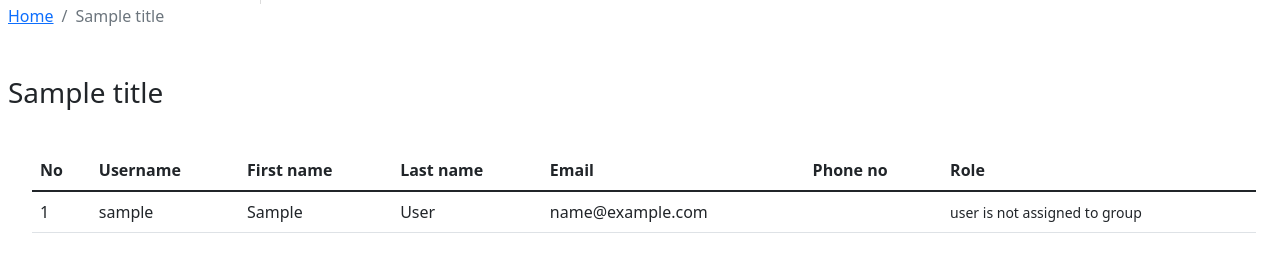
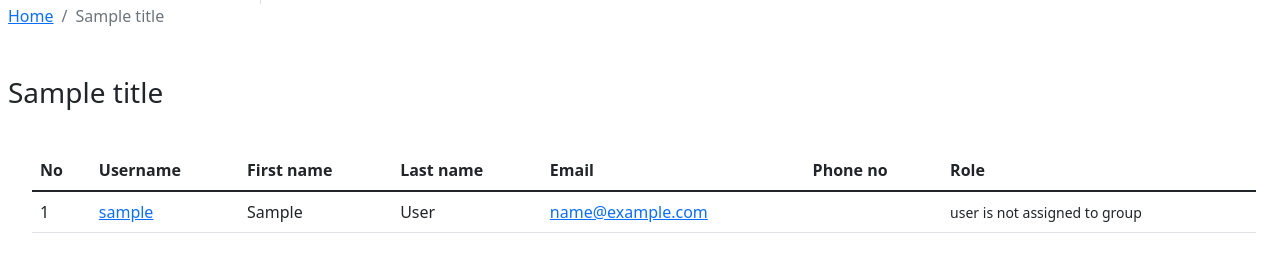
Before and after one commit to ashitizn21/Library-management-system, a Django app: template src/auser/templates/auser/user/list.html in a window 1280 px wide. Shown: the part 796-1053 px from the top of the page. Run offline with Django 3.2, Linux system fonts and the light colour scheme; tables that the repository leaves empty hold one stand-in row (values such as "Sample post"); the template is opened without the code that fills it: values that come from a table or form of the project are taken from there, most other values are stand-ins (such as "Sample title", 1, 10 or a date in 2020); some libraries are stand-ins or nearby versions.

Commit message:
[fix] little change on template

```diff
--- a/src/auser/templates/auser/user/add.html
+++ b/src/auser/templates/auser/user/add.html
@@ -3,6 +3,7 @@
 <nav class="breadcrumb">
     <ol class="breadcrumb">
       <li class="breadcrumb-item"><a href="{% url 'catalog:index' %}">Home</a></li>
+      <li class="breadcrumb-item"><a href="{% url 'auser:list_user' %}">User list</a></li>
       <li class="breadcrumb-item active" aria-current="page">{{ title }}</li>
     </ol>
 </nav>
--- a/src/auser/templates/auser/user/list.html
+++ b/src/auser/templates/auser/user/list.html
@@ -26,10 +26,10 @@
         {% for user in users  %}
         <tr>
             <td>{{ forloop.counter }}</td>
-            <td>{{ user.username }}</td>
+            <td><a href="{% url 'auser:user_detail' user.pk %}">{{ user.username }}</a></td>
             <td>{{ user.first_name }}</td>
             <td>{{ user.last_name }}</td>
-            <td>{{ user.email }}</td>
+            <td><a href="{% url 'auser:user_detail' user.pk %}">{{ user.email }}</a></td>
             <td>{{ user.phone_number }}</td>
             <td>{% if user.groups.all %}
                 <ul>
```
